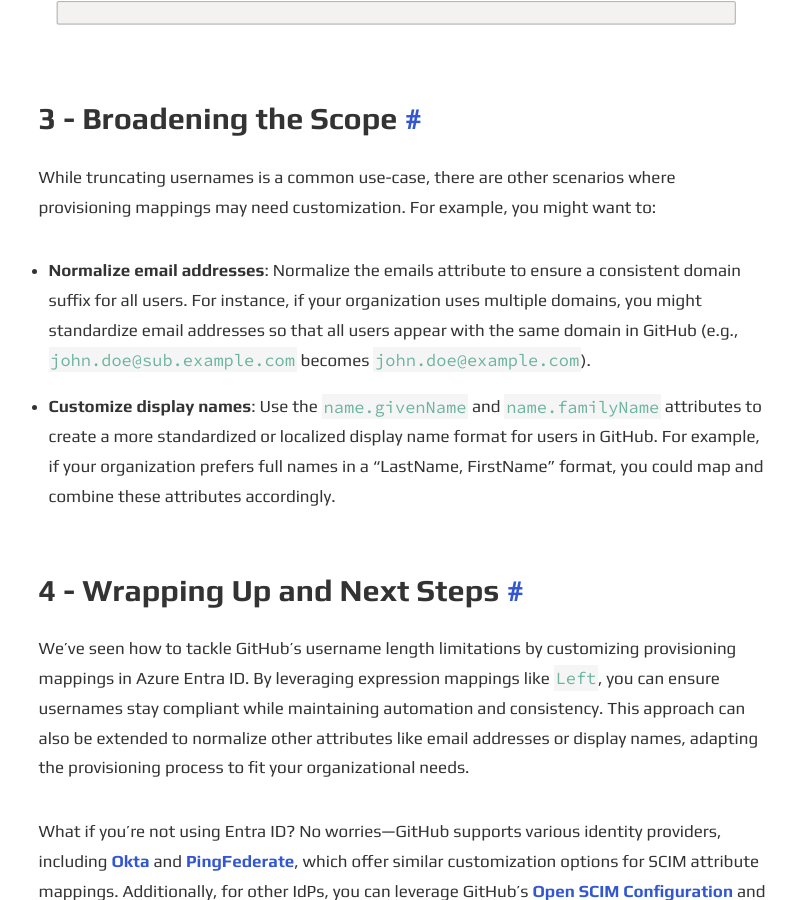
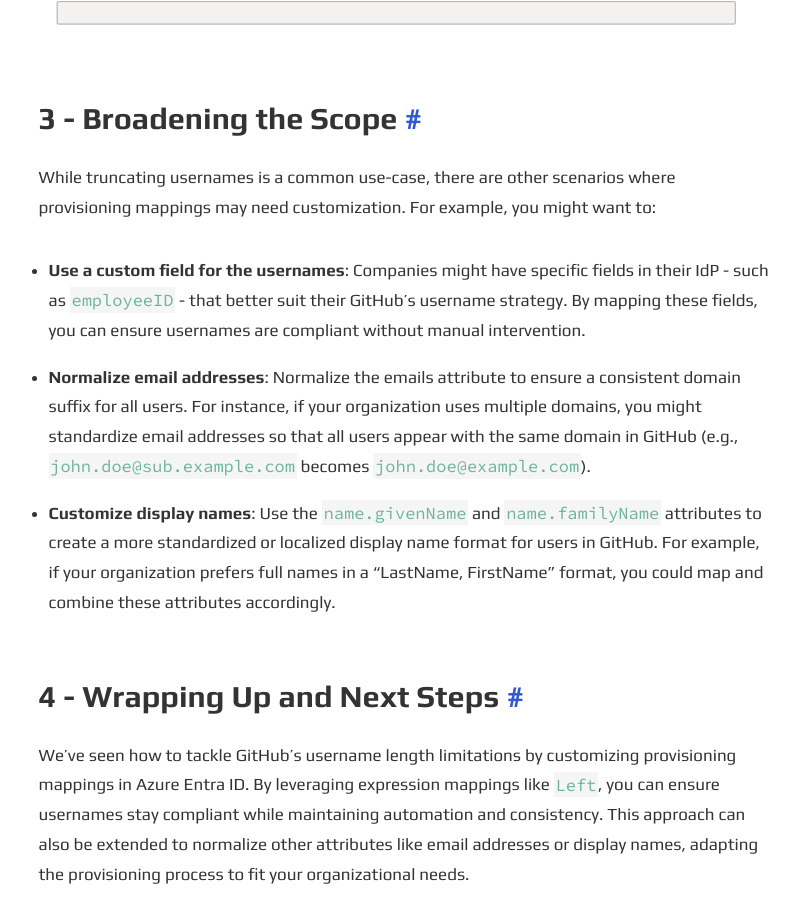
Before and after one commit to ghsioux/ghsioux.github.io, a Jekyll site: the page built from _posts/2024-01-23-emu-mappings-manipulation.md, in a window 1280 px wide and 900 px high, scrolled down 3678 px. Shown: the whole window, without its empty margins (236-1035 px from the left). Built offline with Jekyll 4.4.1, drawn with Linux system fonts in a browser that asks for light colours.

Commit message:
add another real-life use-case

```diff
--- a/_posts/2024-01-23-emu-mappings-manipulation.md
+++ b/_posts/2024-01-23-emu-mappings-manipulation.md
@@ -55,6 +55,8 @@
 
 While truncating usernames is a common use-case, there are other scenarios where provisioning mappings may need customization. For example, you might want to:
 
+- **Use a custom field for the usernames**: Companies might have specific fields in their IdP - such as `employeeID` - that better suit their GitHub’s username strategy. By mapping these fields, you can ensure usernames are compliant without manual intervention.
+
 - **Normalize email addresses**: Normalize the emails attribute to ensure a consistent domain suffix for all users. For instance, if your organization uses multiple domains, you might standardize email addresses so that all users appear with the same domain in GitHub (e.g., `john.doe@sub.example.com` becomes `john.doe@example.com`).
 
 - **Customize display names**: Use the `name.givenName` and `name.familyName` attributes to create a more standardized or localized display name format for users in GitHub. For example, if your organization prefers full names in a "LastName, FirstName" format, you could map and combine these attributes accordingly.
```
